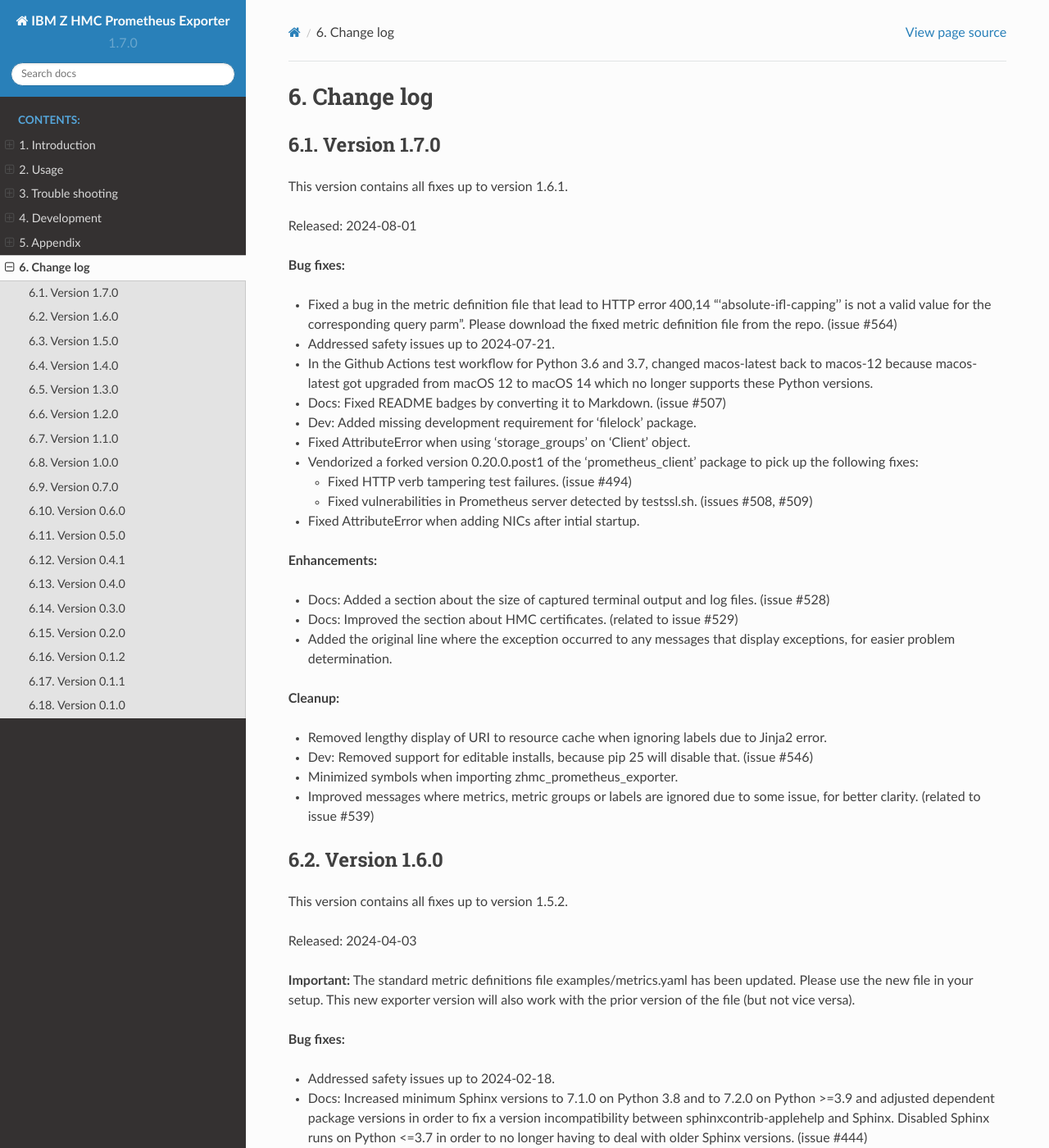
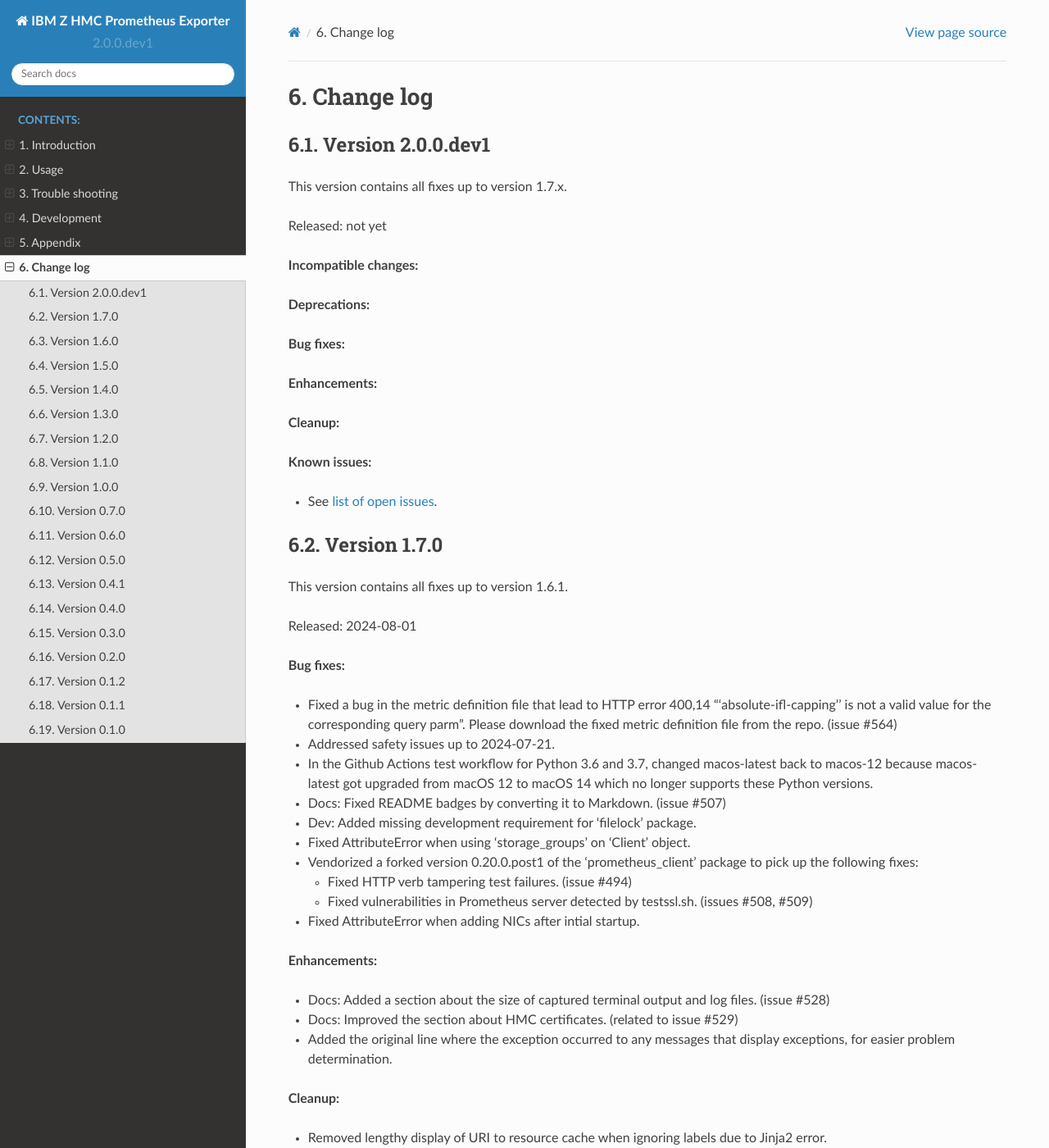
Before and after one commit to zhmcclient/zhmc-prometheus-exporter, a Sphinx documentation site: the page built from docs/changes.rst, in a window 1280 px wide and 1400 px high. Shown: the whole window at 82% size. Built offline with Sphinx 7.4.7 and the Read the Docs theme 2.0.0, drawn with Linux system fonts in a browser that asks for light colours; some of the changed text lies outside the part shown.

Commit message:
Start 2.0.0
Signed-off-by: Andreas Maier <maiera@de.ibm.com>

```diff
--- a/docs/changes.rst
+++ b/docs/changes.rst
@@ -15,6 +15,30 @@
 
 Change log
 ----------
+
+
+Version 2.0.0.dev1
+^^^^^^^^^^^^^^^^^^
+
+This version contains all fixes up to version 1.7.x.
+
+Released: not yet
+
+**Incompatible changes:**
+
+**Deprecations:**
+
+**Bug fixes:**
+
+**Enhancements:**
+
+**Cleanup:**
+
+**Known issues:**
+
+* See `list of open issues`_.
+
+.. _`list of open issues`: https://github.com/zhmcclient/zhmc-prometheus-exporter/issues
 
 
 Version 1.7.0
--- a/zhmc_prometheus_exporter/_version.py
+++ b/zhmc_prometheus_exporter/_version.py
@@ -25,4 +25,4 @@
 #:
 #: * "M.N.P.dev1": A not yet released version M.N.P
 #: * "M.N.P": A released version M.N.P
-__version__ = '1.7.0'
+__version__ = '2.0.0.dev1'
```
